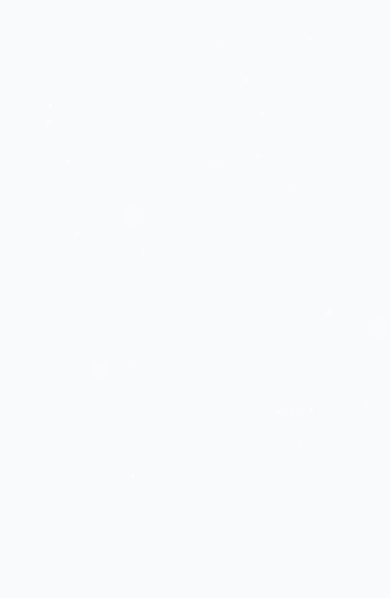
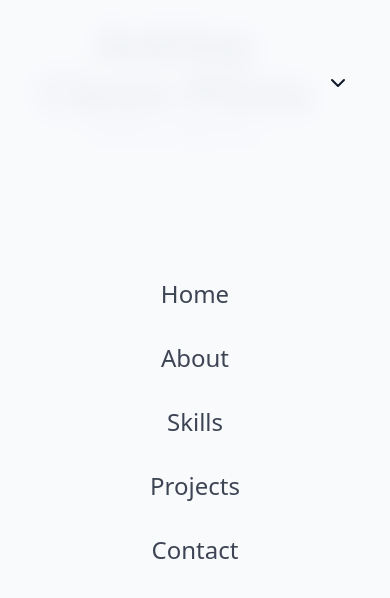
Before and after one commit to mimionly/GdgOrganizerPortfolio, a React (Vite) app: page / in a window 390 px wide. Shown: the top 598 px of the page. Built offline with nearby package versions, Linux system fonts and the light colour scheme.

Commit message:
feat(navbar): add responsive navbar for mobile

```diff
--- a/src/Pages/Home.jsx
+++ b/src/Pages/Home.jsx
@@ -1,7 +1,7 @@
 import React from "react";
 import { ThemeToggle } from "../components/ThemeToggle";
 import { StarBackground } from "@/components/StarBackground";
-
+import { Nav } from "../components/Nav";
 export const Home =() => {
     return (
     <div  className="min-h-screen bg-background text-foreground overflow-x-hidden">
@@ -9,8 +9,8 @@
         <ThemeToggle/>
         {/* Background effects */}
         <StarBackground />
-        {/* nabavr */}
-
+        {/* NavBar */}
+        <Nav />
         {/* main content */}
 
 
--- a/src/components/Nav.jsx
+++ b/src/components/Nav.jsx
@@ -0,0 +1,62 @@
+import {cn} from '@/lib/utils';
+import { useEffect } from 'react';
+import { useState } from 'react';
+import { LayoutGrid, ChevronDown } from "lucide-react";
+
+const navItems =[
+    {name :"Home", href :"#hero"},
+    {name :"About", href :"#about"},
+    {name :"Skills", href :"#skills"},
+    {name :"Projects", href :"#projects"},
+    {name :"Contact", href :"#contact"},
+]
+
+export const Nav = () => {
+    const[isScrolled , setIsScrolled] = useState(false) ;
+    const[isMenuOpen , setIsMenuOpen] = useState(true) ;
+
+    useEffect(()=> {
+        const handleScroll =() => {
+            setIsScrolled(window.screeenY >10)
+        }
+
+    window.addEventListener("scroll" ,handleScroll);
+    return ()=>  window.removeEventListener("scroll" ,handleScroll);
+    },[]);
+    return <nav className={cn("fixed w-full z-40 transition-all  duration-300",isScrolled ? "py-3 bg-background/80 backdrop-blur-md shadow-xs":"py-5"
+    )}
+    >
+        <div className="container flex items-center justify-between" >
+            <a className="text-xl font-bold text-primary flex items-center" href="#hero">
+               <span className="relative z-10">
+                <span className="text-glow text-foreground text-5xl">Ashley Cleon Pinto</span> GDGoC Organiser
+                </span>
+            </a>
+             {/*desktop nav */}
+             <div className="hidden md:flex gap-8">
+                {navItems.map((item, key)=>(
+                  <a key ={key} href={item.href} className='text-foreground/80 hover:text-primary transition-colors duration-300'
+                  >{item.name}</a>
+                ))}
+             </div>
+
+             {/* mobile nav*/}
+             <button onClick={() => setIsMenuOpen((prev ) => !prev)}  className="md:hidden p-2 text-foreground z-50"
+             arial-label={isMenuOpen ? "Close Menu " : "Open Menu"}> {isMenuOpen ? <ChevronDown size ={24} /> :< LayoutGrid size ={24}/>} </button>
+             <div className= {cn("fixed inset-0 bg-background/95 backdrop-blur-md z-40 flex flex-col items-center justify-center hover:text-foreground/80 ",
+               "transition-all duration-300 md:hidden",
+                isMenuOpen ?
+                "opacity-100 pointer-events-auto" :
+                "opacity-0 pointer-events-none"
+             )}>
+                 <div className="flex flex-col space-y-8 text-center text-2xl">
+                {navItems.map((item, key)=>(
+                  <a key ={key} href={item.href} className='text-foreground/80 hover:text-primary transition-colors duration-300' onClick ={() => setIsMenuOpen(false)}
+                  >{item.name}
+                </a>
+                ))}
+             </div>
+            </div>
+        </div>
+    </nav>
+};
--- a/src/components/ThemeToggle.jsx
+++ b/src/components/ThemeToggle.jsx
@@ -7,25 +7,29 @@
 //utility to combine class names cleanly (common in Tailwind projects)
 
 export const ThemeToggle = () => {
-  const [isDarkMode , setIsDarkMode] =useState(false);
+  const [isDarkMode , setIsDarkMode] =useState(()=>
+    localStorage.getItem("theme") ==="dark"
+  );
 //dark mode ON
 //default is false (light mode)
 
-  useEffect(() /* runs only when the page loads */=> {
-    const storedTheme = localStorage.getItem("theme");//reads theme from the browser localStorage
-    //checks if the saved theme is "dark"
-    if (storedTheme === "dark") {
-      setIsDarkMode(true);
-      document.documentElement.classList.add("dark");
-    } else {
-      localStorage.setItem("theme", "light");
-      setIsDarkMode(false);
-    }
-  }, []);
+useEffect(()=> {
+  if(isDarkMode){
+    document.documentElement.classList.add("dark");
+    //Enables dark mode
+    localStorage.setItem("theme" ,"dark");
+    //Saves "dark" in localStorage
+  }else{
+    document.documentElement.classList.remove("dark");
+    //Removes dark styles
+    localStorage.setItem("theme", "light");
+    //Saves "light" in localStorage
+  }
+  },[isDarkMode]);
   //[] at the end means run only once when component mounts
 
   const toggleTheme = () => {
-    if (isDarkMode) {
+  if (isDarkMode) {
       document.documentElement.classList.remove("dark");
       //Removes dark styles
       localStorage.setItem("theme", "light");
```
